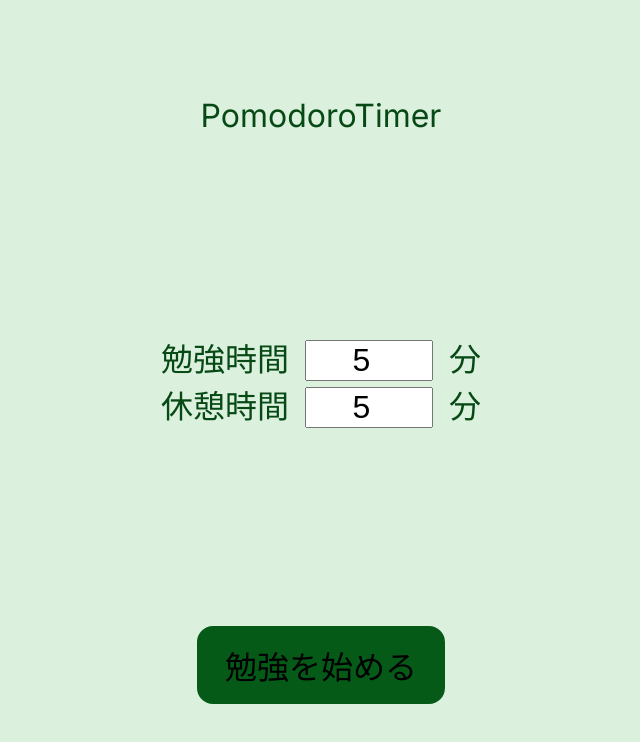
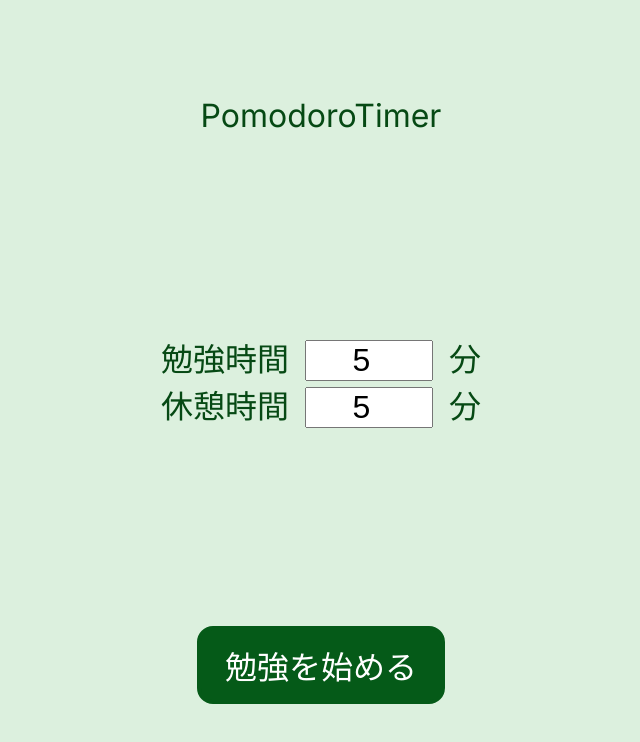
Before and after one commit to YukaChoco/pomodoro-timer-for-children, a Next.js app: page / in a window 1280 px wide. Shown: the top 742 px of the page, without its empty margins (319-959 px from the left). Built offline with nearby package versions, Linux system fonts and the light colour scheme; a web font is replaced by a local one.

Commit message:
色の指定修正

```diff
--- a/app/globals.css
+++ b/app/globals.css
@@ -16,7 +16,7 @@ body {
 }
 
 a {
-  color: inherit;
+  color: rgb(5, 90, 24);
   text-decoration: none;
 }
 
--- a/app/page.module.css
+++ b/app/page.module.css
@@ -9,6 +9,7 @@
 }
 
 .button {
+  color: white;
   padding: 12px 24px;
   border: 4px solid rgb(5, 90, 24);
   border-radius: 16px;
```
